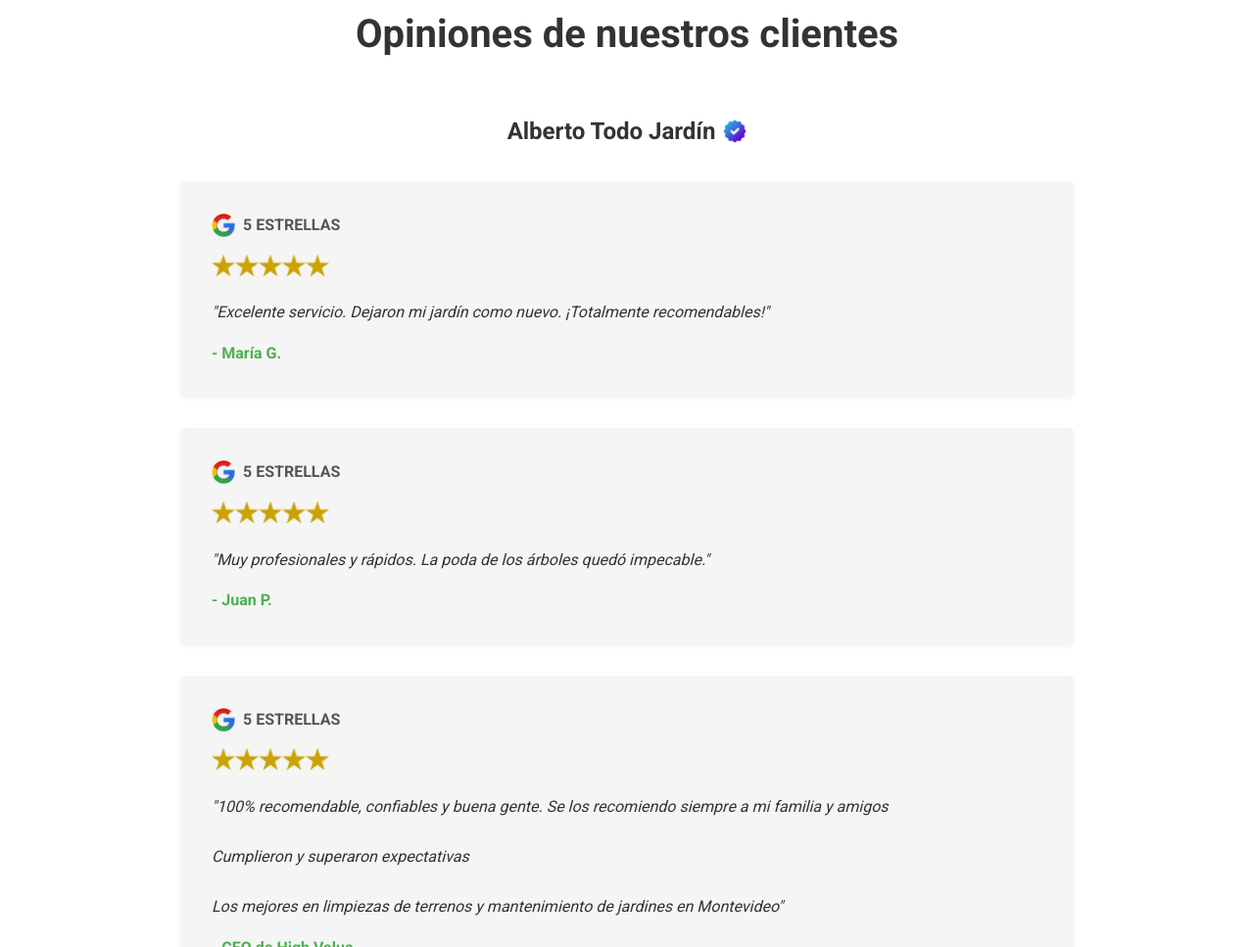
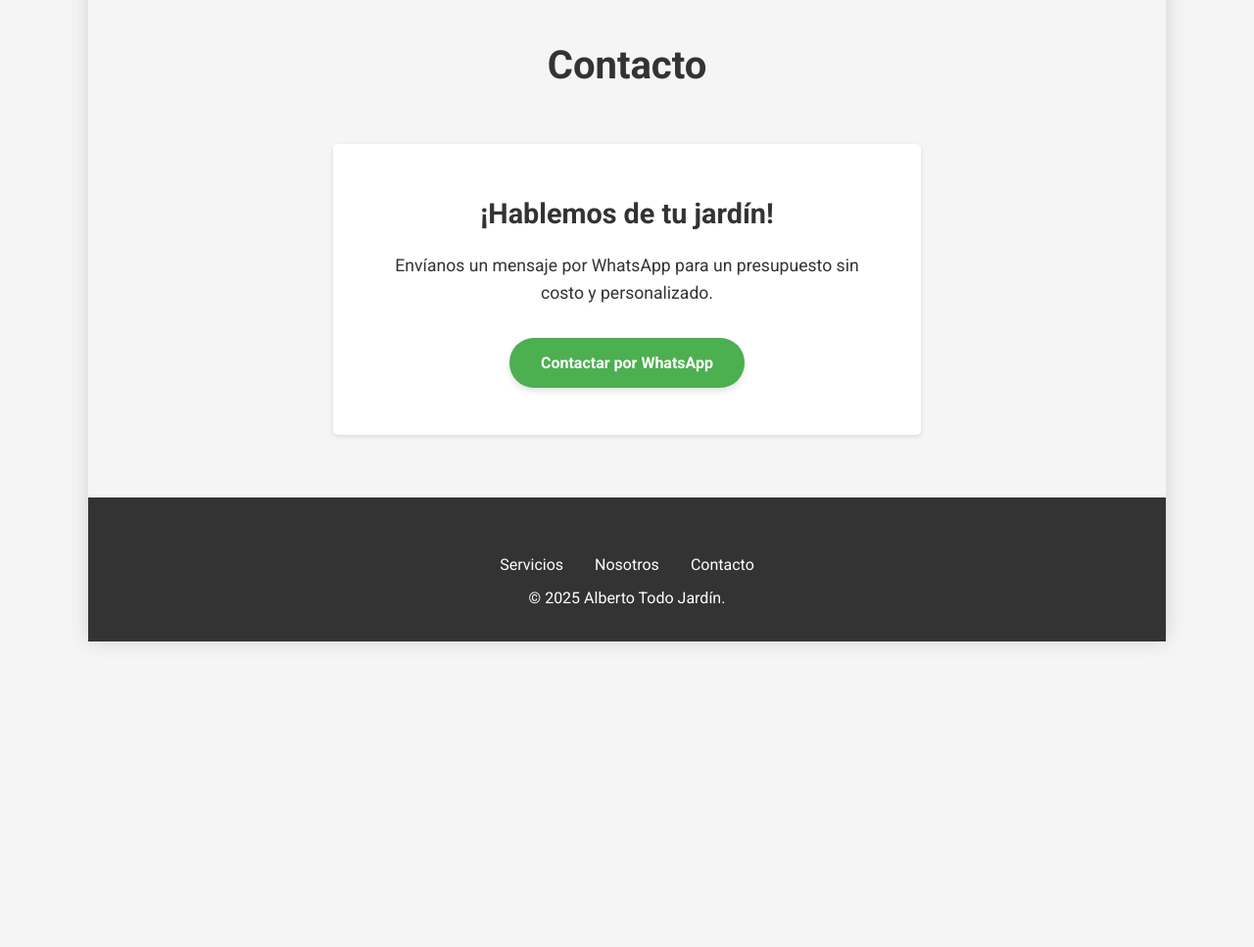
Before and after one commit to jperezpro/todo-jardin-uy, a plain HTML site: page index.html in a window 1280 px wide. Shown: the part 1833-2800 px from the top of the page at 98% size. After the commit the page ends 2520 px from the top, so only its background shows below. Drawn offline with Linux system fonts and the light colour scheme.

Commit message:
Ajustes SEO y CSS para escritorio

```diff
--- a/index.html
+++ b/index.html
@@ -30,9 +30,12 @@
     <!-- Enlace a la fuente 'Roboto' de Google Fonts -->
     <link href="https://fonts.googleapis.com/css2?family=Roboto:wght@400;700&display=swap" rel="stylesheet">
     <!-- Icono de la página (favicon) -->
-    <link rel="icon" href="assets/logo-todo-jardin.webp" type="image/webp">
+    <link rel="shortcut icon" href="https://todojardin.com.uy/assets/favicon.png" type="image/png">
+    <link rel="icon" type="image/png" sizes="48x48" href="https://todojardin.com.uy/assets/favicon.png">
+    <link rel="apple-touch-icon" sizes="48x48" href="https://todojardin.com.uy/assets/favicon.png">
 </head>
 <body>
+    <div id="page-wrapper">
     <!-- Google Tag Manager (noscript) -->
     <noscript><iframe src="https://www.googletagmanager.com/ns.html?id=GTM-NPVJXD82"
     height="0" width="0" style="display:none;visibility:hidden"></iframe></noscript>
@@ -59,7 +62,7 @@
                 <ul class="nav-list">
                     <li class="nav-item"><a href="#servicios" class="nav-link">Servicios</a></li>
                     <li class="nav-item"><a href="#nosotros" class="nav-link">Nosotros</a></li>
-                    <li class="nav-item"><a href="#opiniones" class="nav-link">Opiniones</a></li>
+
                     <li class="nav-item"><a href="#contacto" class="nav-link">Contacto</a></li>
                 </ul>
             </nav>
@@ -118,55 +121,9 @@
             </div>
         </section>
 
-        <!-- Sección de Testimonios: Lo que dicen los clientes -->
-        <section id="opiniones" class="testimonials">
-            <div class="container">
-                <h2 class="section-title">Opiniones de nuestros clientes</h2>
-                <!-- Información de negocio verificado -->
-                <div class="verified-business">
-                    <h3>Alberto Todo Jardín</h3>
-                    <img src="assets/verified-icon.webp" alt="Icono de verificado" class="verified-icon" width="24" height="24">
-                </div>
-                <!-- Tarjeta de testimonio 1 -->
-                <div class="testimonial-card">
-                    <div class="testimonial-header">
-                        <img src="assets/logo-google.webp" alt="Logo de Google" class="google-logo" width="24" height="24">
-                        <div class="testimonial-source">5 ESTRELLAS</div>
-                    </div>
-                    <div class="star-rating">
-                        <img src="assets/star.webp" alt="Estrella" width="24" height="24"><img src="assets/star.webp" alt="Estrella" width="24" height="24"><img src="assets/star.webp" alt="Estrella" width="24" height="24"><img src="assets/star.webp" alt="Estrella" width="24" height="24"><img src="assets/star.webp" alt="Estrella" width="24" height="24">
-                    </div>
-                    <p>"Excelente servicio. Dejaron mi jardín como nuevo. ¡Totalmente recomendables!"</p>
-                    <span>- María G.</span>
-                </div>
-                <!-- Tarjeta de testimonio 2 -->
-                <div class="testimonial-card">
-                     <div class="testimonial-header">
-                        <img src="assets/logo-google.webp" alt="Logo de Google" class="google-logo" width="24" height="24">
-                        <div class="testimonial-source">5 ESTRELLAS</div>
-                    </div>
-                    <div class="star-rating">
-                        <img src="assets/star.webp" alt="Estrella" width="24" height="24"><img src="assets/star.webp" alt="Estrella" width="24" height="24"><img src="assets/star.webp" alt="Estrella" width="24" height="24"><img src="assets/star.webp" alt="Estrella" width="24" height="24"><img src="assets/star.webp" alt="Estrella" width="24" height="24">
-                    </div>
-                    <p>"Muy profesionales y rápidos. La poda de los árboles quedó impecable."</p>
-                    <span>- Juan P.</span>
-                </div>
-                <!-- Tarjeta de testimonio 3 -->
-                <div class="testimonial-card">
-                     <div class="testimonial-header">
-                        <img src="assets/logo-google.webp" alt="Logo de Google" class="google-logo" width="24" height="24">
-                        <div class="testimonial-source">5 ESTRELLAS</div>
-                    </div>
-                    <div class="star-rating">
-                        <img src="assets/star.webp" alt="Estrella" width="24" height="24"><img src="assets/star.webp" alt="Estrella" width="24" height="24"><img src="assets/star.webp" alt="Estrella" width="24" height="24"><img src="assets/star.webp" alt="Estrella" width="24" height="24"><img src="assets/star.webp" alt="Estrella" width="24" height="24">
-                    </div>
-                    <p>"100% recomendable, confiables y buena gente. Se los recomiendo siempre a mi familia y amigos<br><br>Cumplieron y superaron expectativas<br><br>Los mejores en limpiezas de terrenos y mantenimiento de jardines en Montevideo"</p>
-                    <span>- CEO de High Value</span>
-                </div>
-            </div>
-        </section>
 
-        <!-- Sección de Contacto: Información de contacto principal -->
+
+
         <section id="contacto" class="contact">
             <div class="container">
                 <h2 class="section-title">Contacto</h2>
@@ -192,7 +149,7 @@
                     <li><a href="#servicios">Servicios</a></li>
                     <li><a href="#nosotros">Nosotros</a></li>
 
-                    <li class="nav-item"><a href="#opiniones">Opiniones</a></li>
+
                     <li><a href="#contacto">Contacto</a></li>
                 </ul>
             </nav>
@@ -202,9 +159,10 @@
     </footer>
 
     <!-- Botón para volver al inicio de la página -->
-    <a href="#hero" class="back-to-top-btn" aria-label="Volver arriba">&#8593;</a>
+    <a href="#page-wrapper" class="back-to-top-btn" aria-label="Volver arriba">&#8593;</a>
 
     <!-- Enlace al archivo JavaScript principal para interactividad (cargado de forma asíncrona para no bloquear el renderizado) -->
     <script src="script.js" defer></script>
+    </div>
 </body>
 </html>
--- a/script.js
+++ b/script.js
@@ -2,7 +2,7 @@ const header = document.querySelector('.header');
 const menuToggle = document.querySelector('.menu-toggle');
 const nav = document.querySelector('.nav');
 const backToTopBtn = document.querySelector('.back-to-top-btn');
-const scrollElements = document.querySelectorAll('.service-card, .testimonial-card, .about p, .contact p');
+const scrollElements = document.querySelectorAll('.service-card, .about p, .contact p');
 const body = document.body;
 
 // Event listener para el botón de alternar menú (abre/cierra el menú móvil)
--- a/styles.css
+++ b/styles.css
@@ -20,6 +20,14 @@ body {
     background-color: var(--bg-color);
 }
 
+#page-wrapper {
+    max-width: 1100px;
+    margin: 2rem auto;
+    box-shadow: 0 0 20px rgba(0,0,0,0.15);
+    border-radius: 8px;
+    position: relative;
+}
+
 .container {
     max-width: var(--container-width);
     margin: 0 auto;
@@ -30,9 +38,10 @@ body {
 .header {
     background-color: #fff;
     box-shadow: 0 2px 5px rgba(0,0,0,0.1);
-    position: fixed;
+    position: sticky;
     width: 100%;
     top: 0;
+    left: 0;
     z-index: 100;
     transition: background-color 0.3s ease;
 }
@@ -40,11 +49,6 @@ body {
 .header.scrolled {
     background-color: rgba(255, 255, 255, 0.85);
     backdrop-filter: blur(8px);
-}
-
-.header.menu-active {
-    background-color: #fff; /* Asegura un fondo sólido cuando el menú está activo */
-    backdrop-filter: none;
 }
 
 .header.menu-active {
@@ -112,7 +116,6 @@ body {
     color: #fff;
     text-align: center;
     padding: 10rem 0;
-    margin-top: 70px; /* Header height */
 }
 
 .hero-title {
@@ -235,10 +238,19 @@ body {
 
 .contact-grid {
     display: grid;
-    grid-template-columns: 1fr 1fr;
+    grid-template-columns: 1fr;
     gap: 4rem;
     align-items: center;
-    text-align: left;
+    text-align: center;
+}
+
+.contact-info {
+    background-color: #fff;
+    padding: 3rem;
+    border-radius: 5px;
+    box-shadow: 0 2px 5px rgba(0,0,0,0.1);
+    max-width: 600px;
+    margin: 0 auto;
 }
 
 .contact-info h3 {
@@ -261,12 +273,28 @@ body {
     display: flex;
     align-items: center;
     justify-content: center;
-    margin-bottom: 2rem;
+    margin-bottom: 1rem;
 }
 
 .verified-business h3 {
     margin-right: 0.5rem;
     font-size: 1.5rem;
+}
+
+.reviews-info {
+    text-align: center;
+    margin-bottom: 2rem;
+}
+
+.reviews-info p {
+    margin-bottom: 1rem;
+    font-size: 1rem;
+    color: #555;
+}
+
+.reviews-info .btn {
+    display: inline-block;
+    margin: 0 auto;
 }
 
 .testimonial-card {
@@ -492,3 +520,16 @@ main {
 .menu-toggle.active .bar {
     background-color: #fff;
 }
+
+/* Estilos para la insignia de verificación de reseñas */
+.verified-badge {
+    display: flex;
+    align-items: center;
+    margin-top: 1rem;
+    font-size: 0.8rem;
+    color: var(--primary-color);
+}
+
+.verified-badge img {
+    margin-right: 0.5rem;
+}
```
Also changed, not shown: assets/logo-google.webp (deleted), assets/star.webp (deleted), assets/verified-icon.webp (deleted), 1 other file.
